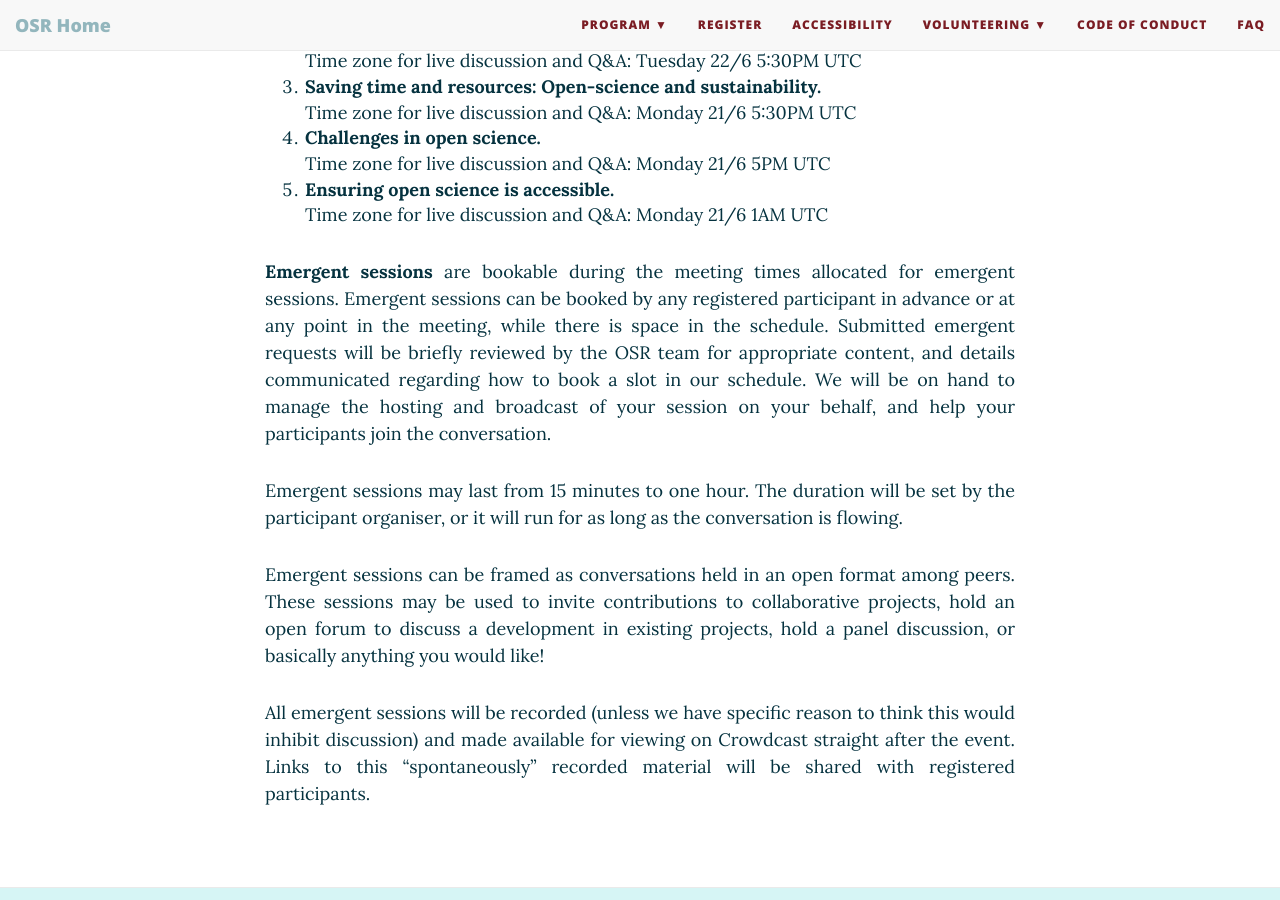
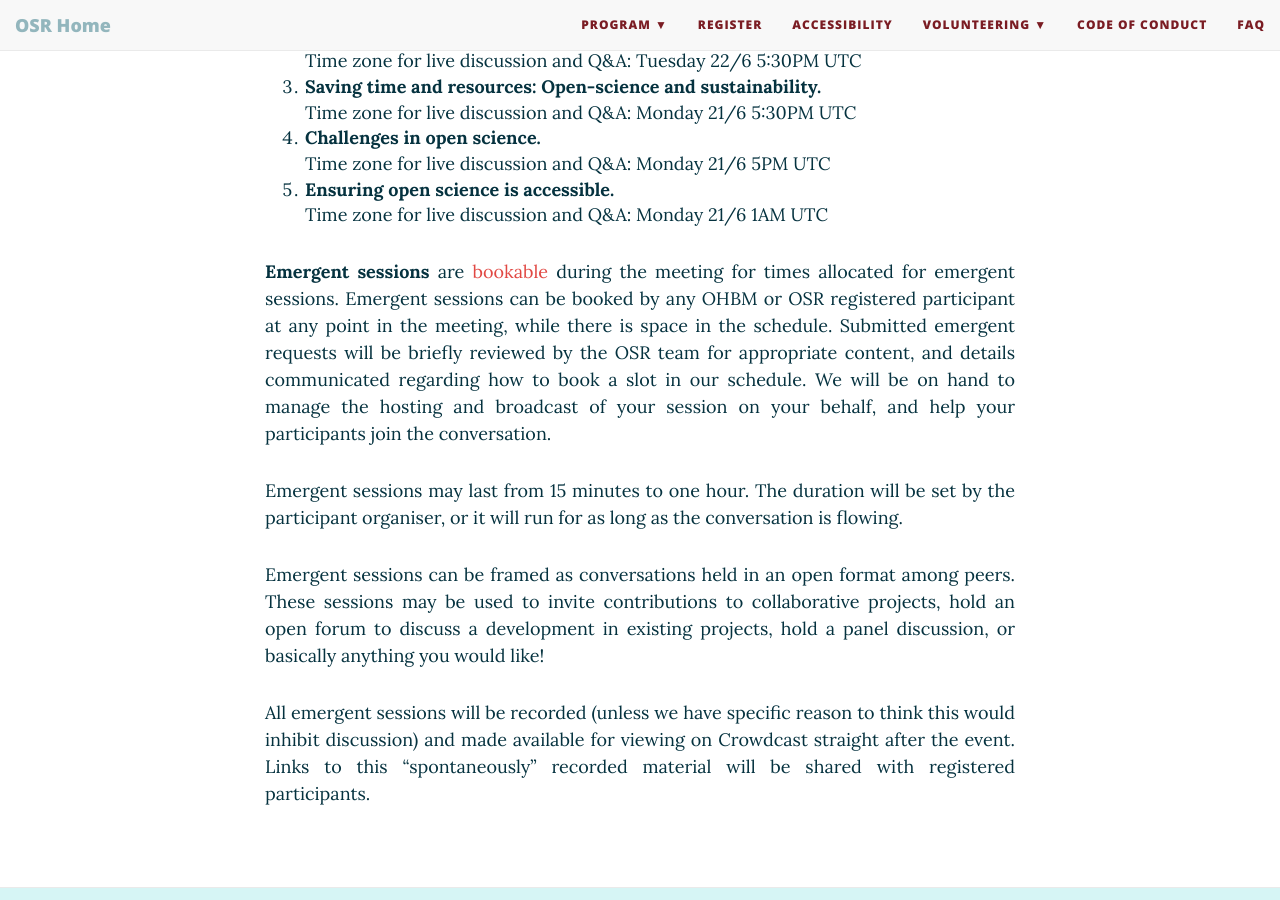
Before and after one commit to ohbm/osr2021, a Jekyll site: the page built from formats.md, in a window 1280 px wide and 900 px high, scrolled down 1295 px. Built offline with Jekyll 4.4.1, drawn with Linux system fonts in a browser that asks for light colours; nearby versions of some CDN libraries.

Commit message:
Update formats.md

```diff
--- a/formats.md
+++ b/formats.md
@@ -36,7 +36,7 @@
       Time zone for live discussion and Q&A: Monday 21/6 1AM UTC
 
 <div id='emergent'></div>
-<p align="justify">**Emergent sessions** are bookable during the meeting times allocated for emergent sessions. Emergent sessions can be booked by any registered participant in advance or at any point in the meeting, while there is space in the schedule. Submitted emergent requests will be briefly reviewed by the OSR team for appropriate content, and details communicated regarding how to book a slot in our schedule. We will be on hand to manage the hosting and broadcast of your session on your behalf, and help your participants join the conversation.</p>
+<p align="justify">**Emergent sessions** are [bookable](/submit.md){:target="_blank"} during the meeting for times allocated for emergent sessions. Emergent sessions can be booked by any OHBM or OSR registered participant at any point in the meeting, while there is space in the schedule. Submitted emergent requests will be briefly reviewed by the OSR team for appropriate content, and details communicated regarding how to book a slot in our schedule. We will be on hand to manage the hosting and broadcast of your session on your behalf, and help your participants join the conversation.</p>
 <p align="justify">Emergent sessions may last from 15 minutes to one hour. The duration will be set by the participant organiser, or it will run for as long as the conversation is flowing.</p>
 <p align="justify">Emergent sessions can be framed as conversations held in an open format among peers. These sessions may be used to invite contributions to collaborative projects, hold an open forum to discuss a development in existing projects, hold a panel discussion, or basically anything you would like!</p>
 <p align="justify">All emergent sessions will be recorded (unless we have specific reason to think this would inhibit discussion) and made available for viewing on Crowdcast straight after the event. Links to this “spontaneously” recorded material will be shared with registered participants.
```
